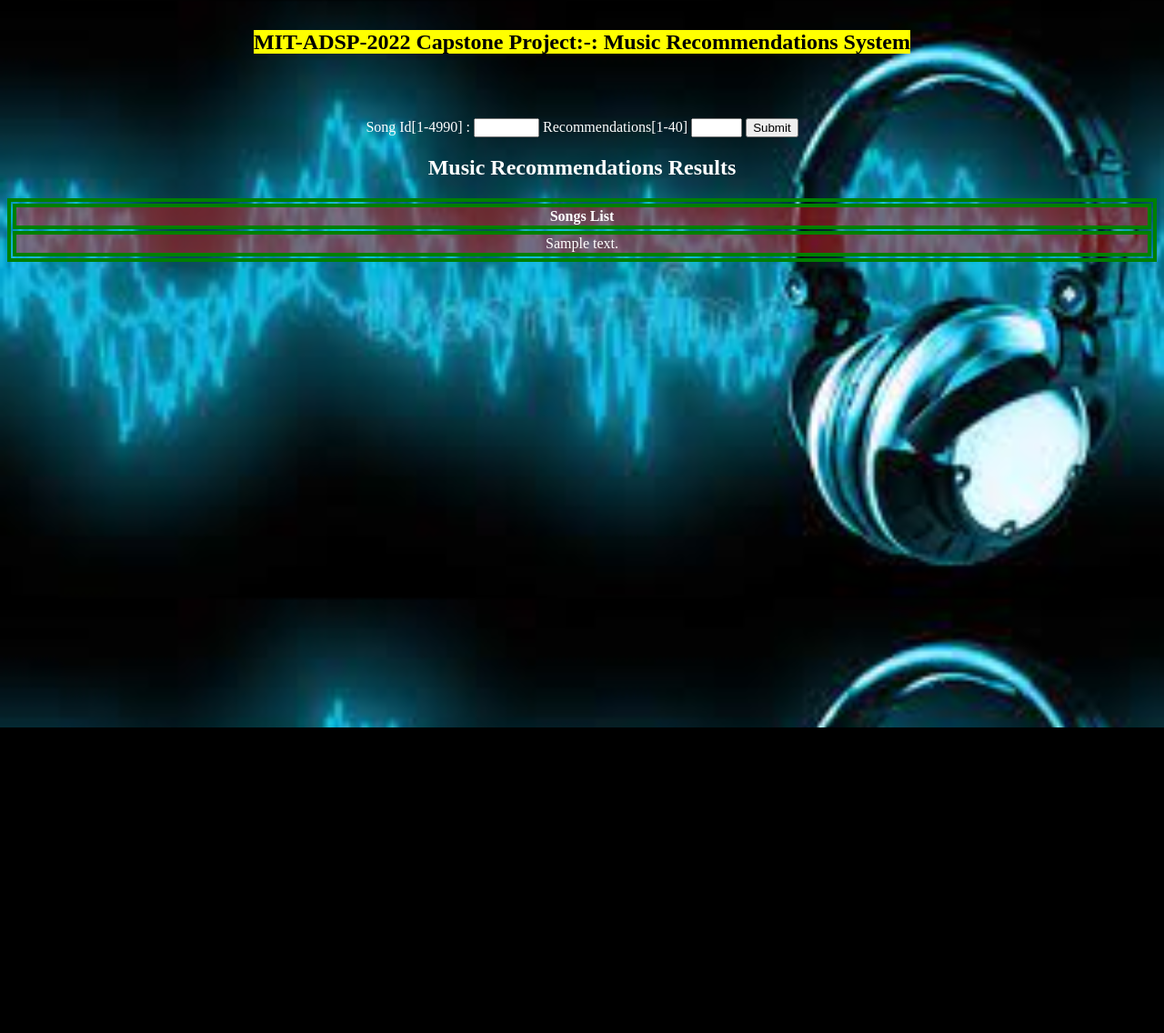
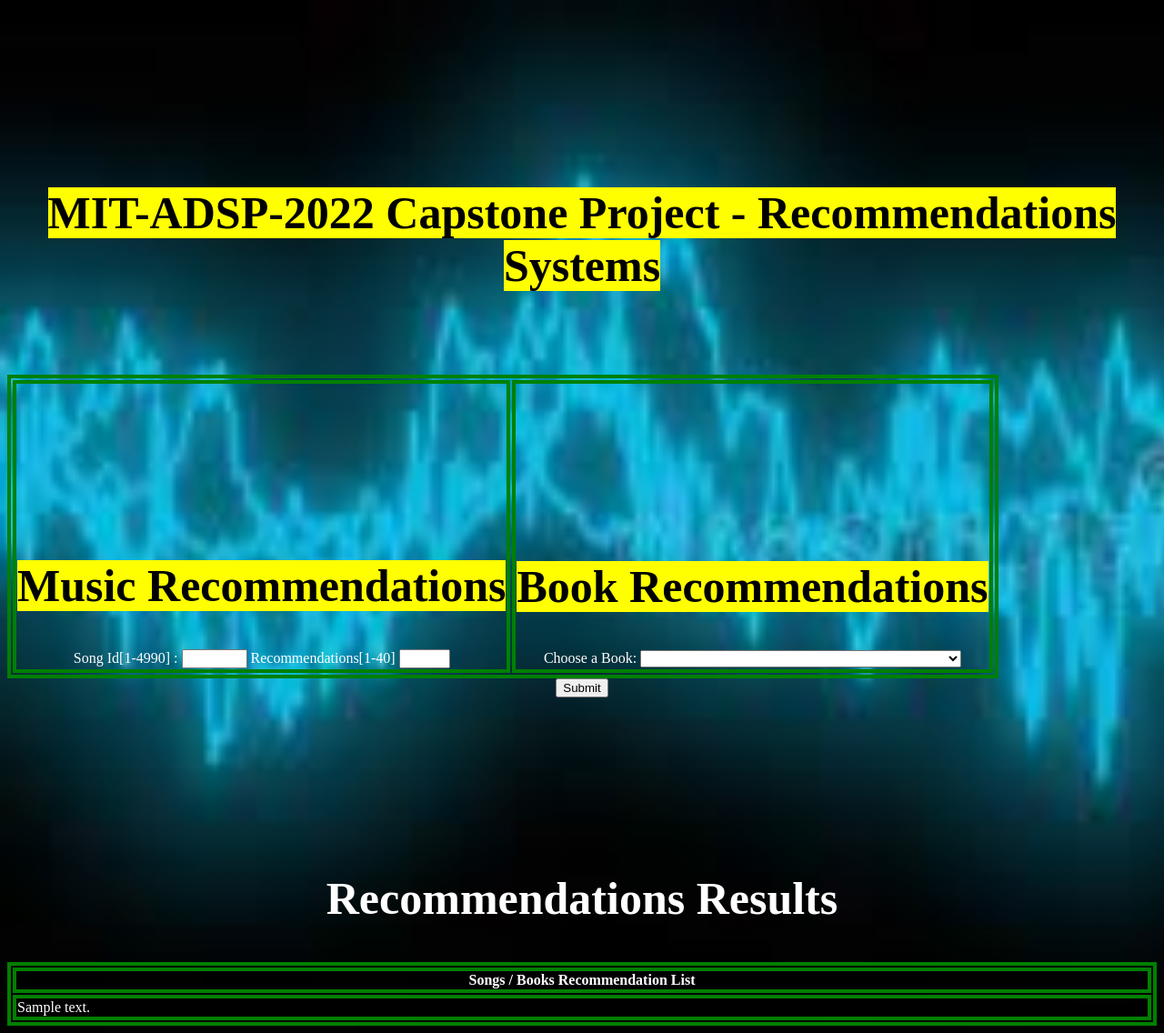
Before and after one commit to mpconsultant/music-recommendations-system, a Flask app: template templates/index.html in a window 1280 px wide. Shown: the whole page at 91% size. Before the commit the page ends 800 px from the top, so only its background shows below. Run offline with Flask 2, Linux system fonts and the light colour scheme; the template is opened without the code that fills it: most values are stand-ins (such as "Sample title", 1, 10 or a date in 2020); parts of the project's set-up code (start-up, migrations or seed data) failed here and were passed over.

Commit message:
Add files via upload

```diff
--- a/app.py
+++ b/app.py
@@ -1,10 +1,15 @@
 
+from multiprocessing.dummy import Namespace
+from urllib.request import Request
 import pandas as pd
 from flask import Flask, render_template,request
 from sklearn.feature_extraction.text import CountVectorizer
 from sklearn.metrics.pairwise import cosine_similarity
+from sklearn import neighbors
+from sklearn.model_selection import train_test_split
 import os
 import warnings
+from sklearn.preprocessing import MinMaxScaler
 warnings.simplefilter(action = 'ignore', category=FutureWarning)
 warnings.filterwarnings('ignore')
 def ignore_warn(*args, **kwargs):
@@ -32,6 +37,8 @@ from sklearn.feature_extraction.text import TfidfVectorizer
 from sklearn.metrics.pairwise import cosine_similarity
 from typing import List, Dict
 
+
+df = pd.read_csv('books.csv',error_bad_lines = False)
 songs = pd.read_csv('songdata.csv')
 songs = songs.sample(n=5000).drop('link', axis=1).reset_index(drop=True)
 songs['text'] = songs['text'].str.replace(r'\n', '')
@@ -58,13 +65,13 @@ def print_message(song, recom_song):
         for i in range(rec_items):
 
             st=str(i+1)  + ":  " + f"{recom_song[i][1]} by {recom_song[i][2]} with {round(recom_song[i][0], 3)} similarity score"
-            print(st)
+
             rec_list.append(st)
             rec_list.append('\n')
 
         return rec_list
 
-def recommend(num_loc,num_songs):
+def recommend_music(num_loc,num_songs):
 
 
 
@@ -88,12 +95,33 @@ def recommend(num_loc,num_songs):
         recom_song = similarities[song][:number_songs]
 
         rec_list=print_message(song=song, recom_song=recom_song)
+        stringo = ",".join(rec_list)
+        stringnl =stringo.replace(',','\n')
+        return stringnl
 
-        stringo = ",".join(rec_list)
 
-        stringnl =stringo.replace(',','\n')
+def recommend_books(bookid):
 
-        return stringnl
+    df2 = df.copy()
+    features = pd.concat([df2['average_rating'],
+                      df2['ratings_count']], axis=1)
+
+    min_max_scaler = MinMaxScaler()
+    features = min_max_scaler.fit_transform(features)
+    model = neighbors.NearestNeighbors(n_neighbors=6, algorithm='ball_tree')
+    model.fit(features)
+    dist, idlist = model.kneighbors(features)
+    book_list_name = []
+    book_id = df2[df2['title'] == bookid].index
+    book_id = book_id[0]
+    i=1
+    for newid in idlist[book_id]:
+        book_list_name.append(" : " + str(i) +" : ")
+        book_list_name.append(df2.loc[newid].title)
+        i+=1
+    stringo = ",".join(book_list_name)
+    stringnl =stringo.replace(',','')
+    return stringnl
 
 app = Flask(__name__)
 @app.route('/')
@@ -105,9 +133,29 @@ def getvalue():
 
     number   = request.form['number']
     recommd = request.form['recommend']
-    df=recommend(number,recommd)
+    books   = request.form['books']
 
 
+
+    if (books != " "):
+       df=recommend_books(books)
+       return render_template('index.html',prediction_text="{}".format(df))
+
+
+    if (number  != " "):
+       if (recommd == "" ):
+          df="Warning ====> Enter number of recommendations "
+          return render_template('index.html',prediction_text="{}".format(df))
+
+    if (recommd  != " "):
+       if (number == "" ):
+          df="Warning ====> Enter musicid  "
+          return render_template('index.html',prediction_text="{}".format(df))
+
+
+
+
+    df=recommend_music(number,recommd)
     return render_template('index.html',prediction_text="{}".format(df))
 
 if __name__ == '__main__':
--- a/static/stylesheets/style.css
+++ b/static/stylesheets/style.css
@@ -7,6 +7,13 @@ body {
 }
 
 h1 {
+	padding-top:150px;
+	color:white;
+	text-align:center;
+	font-size: 50px;
+}
+
+h2 {
 	padding-top:150px;
 	color:white;
 	text-align:center;
--- a/templates/index.html
+++ b/templates/index.html
@@ -12,16 +12,52 @@
 <body>
   <div id="image" style="background:url(/static/images/music.jpg) center / cover no-repeat fixed;"></div>
 
-  <h2><mark>MIT-ADSP-2022 Capstone Project:-: Music Recommendations System</mark></h2>
+  <h2><mark>MIT-ADSP-2022 Capstone Project - Recommendations Systems</mark></h2>
+
 
   <form name="passdata" action="/about" method="post">
         <div>
-    <label for="quantity"> Song Id[1-4990] :</label>
-    <input type="number" id="quantity" name="number" min="1" max="4999"1>
-    <label for="recommend">Recommendations[1-40]</label>
-    <input type="number" id="recommend" name="recommend" min="1" max="40">
+    <table>
+     <tr>
+        <td>
 
-    <input type="submit">
+           <h2><mark>Music Recommendations</mark></h2>
+           <label for="quantity"> Song Id[1-4990] :</label>
+           <input type="number" id="quantity" name="number" min="1" max="4999"1>
+           <label for="recommend">Recommendations[1-40]</label>
+           <input type="number" id="recommend" name="recommend" min="1" max="40">
+       </td>
+
+       <td>
+
+          <h2><mark>Book  Recommendations</mark></h2>
+          <label for="books">Choose a Book:</label>
+          <select name="books" id="books">
+          <option value=" " </option>
+          <option value="Harry Potter and the Half-Blood Prince (Harry Potter  #6)">Harry Potter and the Half-Blood Prince (Harry Potter  #6)</option>
+          <option value="Heirs of General Practice">Heirs of General Practice</option>
+          <option value="A Short History of Nearly Everything">A Short History of Nearly Everything</option>
+          <option value="Bill Bryson's African Diary">Bill Bryson's African Diary</option>
+          <option value="Uncommon Carriers">Uncommon Carriers</option>
+          <option value="Dinner with Anna Karenina">Dinner with Anna Karenina</option>
+          <option value="Wrinkles in Time">Wrinkles in Time</option>
+          <option value="The Natural">The Natural</option>
+          <option value="Digging to America">Digging to America</option>
+          <option value="Naked Pictures of Famous People">Naked Pictures of Famous People</option>
+          <option value="Digging to America">Digging to America</option>
+          <option value="Living to Tell the Tale">Living to Tell the Tale</option>
+          <option value="Of Mice and Men">Of Mice and Men</option>
+          <option value="The Westing Game">The Westing Game</option>
+          <option value="The Egypt Game">The Egypt Game</option>
+          <option value="Memoirs of a Geisha"> Memoirs of a Geisha</option>
+
+
+       </td>
+     </tr>
+    </table>
+    </select>
+
+    <center></center><input type="submit"></div><center>
 
      </div>
      </form>
@@ -34,14 +70,14 @@ table, th, td {
 </style>
 <body>
 
-<h2>Music Recommendations Results</h2>
+<h2>Recommendations Results</h2>
 
 <table style="width:100%">
   <colgroup>
-    <col span="1" style="background-color: rgba(218, 17, 17, 0.473)">
+    <col span="1" style="background-color: rgba(2, 1, 1, 0.788)">
   </colgroup>
   <tr>
-  <th>Songs List</th>
+  <th>Songs / Books Recommendation List </th>
 
   </tr>
   <tr>
```
Also changed, not shown: books.csv (added).
